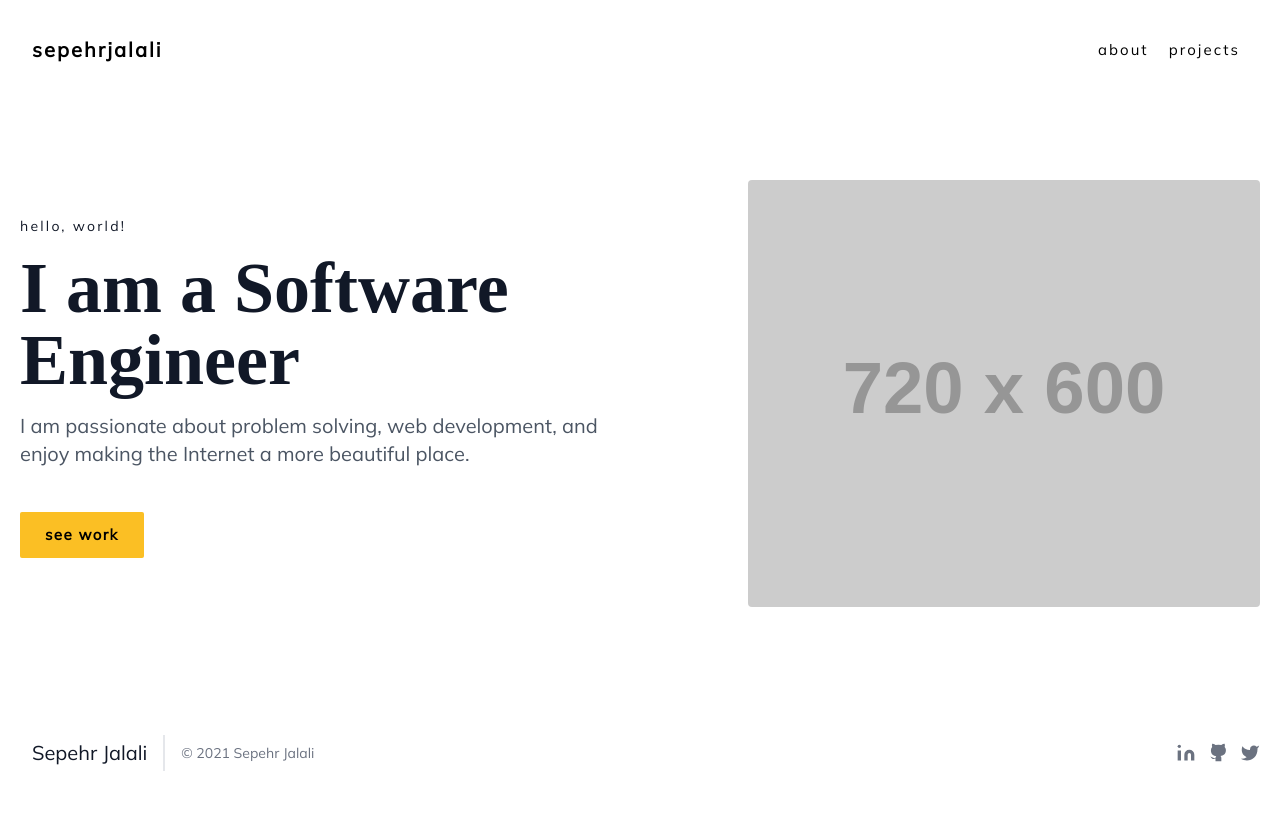
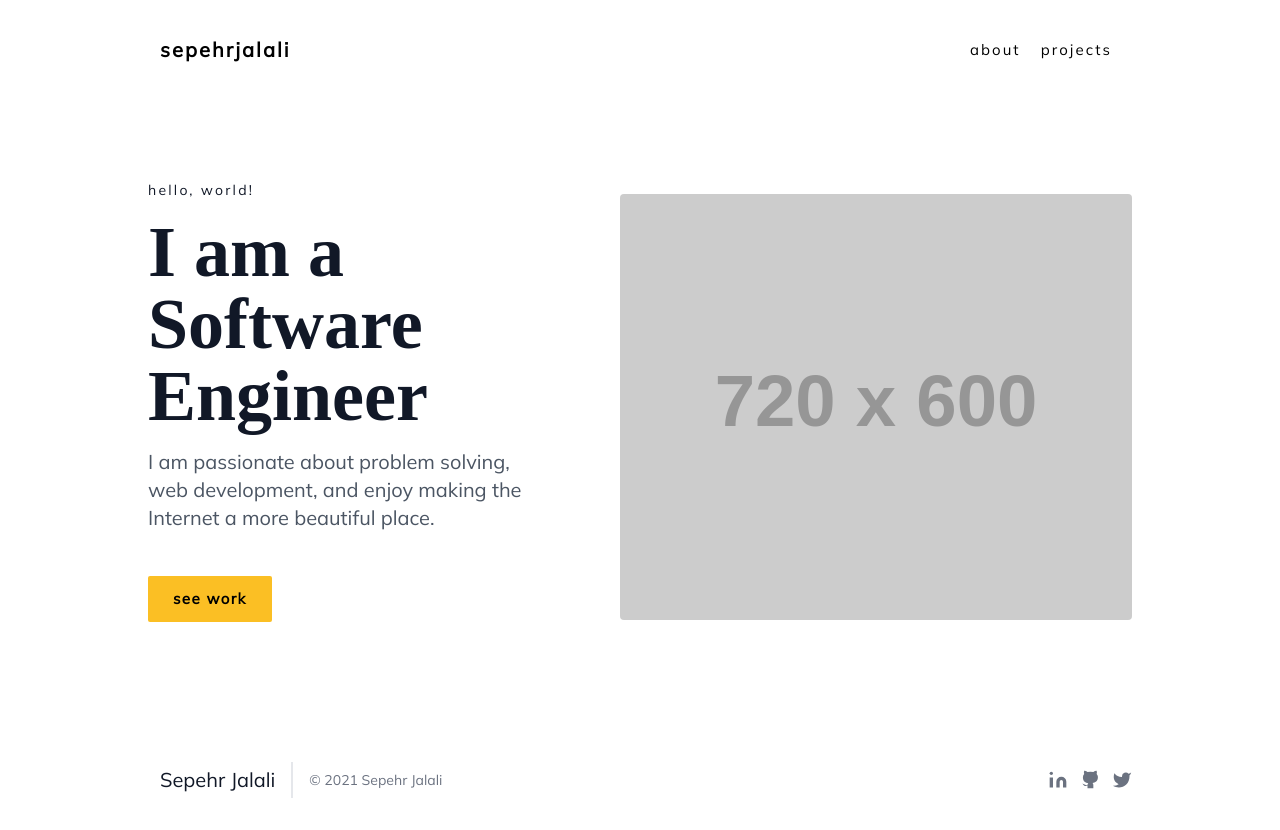
Before and after one commit to sepehrjf/sepehr-jalali, a Gatsby site: page / in a window 1280 px wide. Before the commit the page ends 803 px from the top, so only its background shows below. Built offline with nearby package versions, Linux system fonts and the light colour scheme; Gatsby itself is replaced by a stand-in of ours; placeholder pictures from the web are drawn by us.

Commit message:
Improved Layout Responsive Design

```diff
--- a/src/components/layout.js
+++ b/src/components/layout.js
@@ -1,11 +1,10 @@
 import React from "react";
 import Navbar from "./navbar";
 import Footer from "./footer";
-import { container } from "./layout.module.css";
 
 const Layout = ({ pageTitle, children }) => {
   return (
-    <div className={container}>
+    <div className="flex flex-col min-h-screen 2xl:mx-52 xl:mx-32 lg:mx-12">
       <title>{pageTitle}</title>
       <Navbar />
       {children}
--- a/src/components/layout.module.css
+++ b/src/components/layout.module.css
@@ -1,8 +1,8 @@
-.container {
+/* .container {
   display: flex;
   flex-direction: column;
   min-height: 100vh;
-}
+} */
 
 /* .heading {
   color: rebeccapurple;
```
